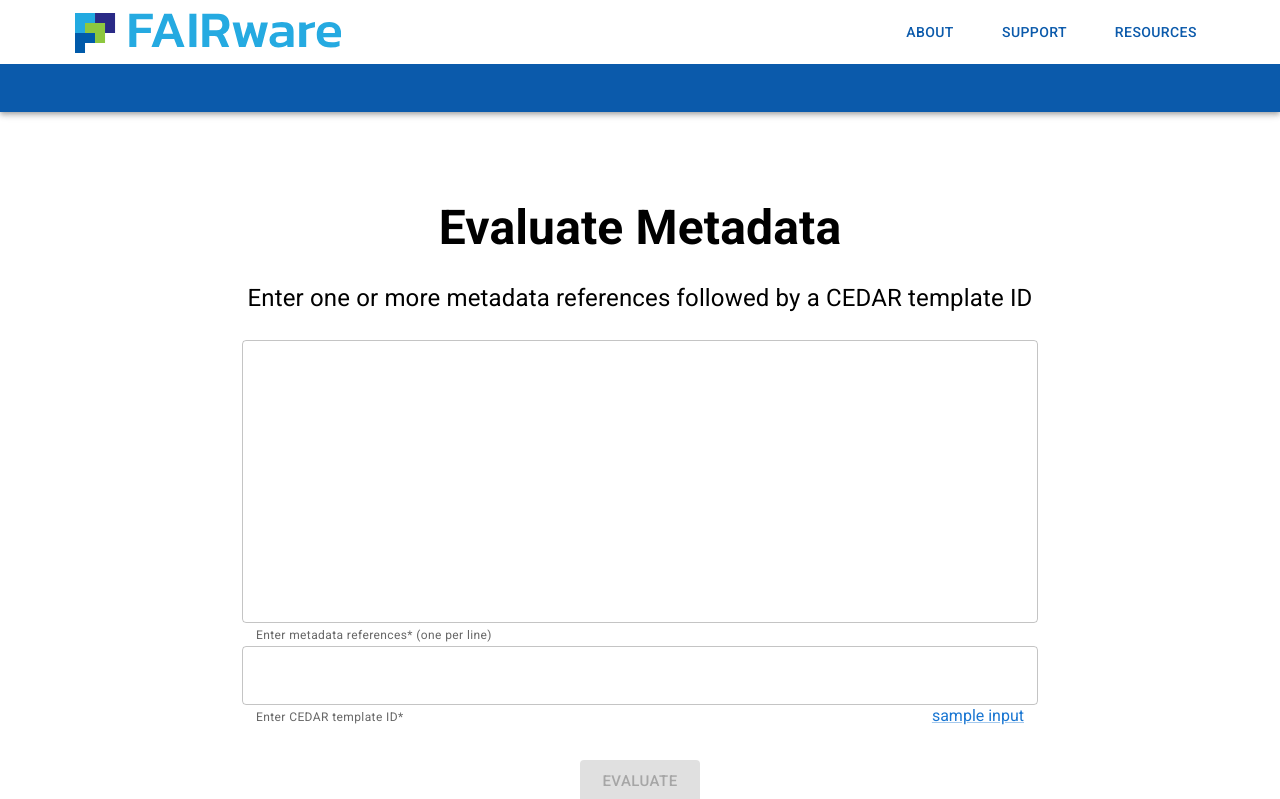
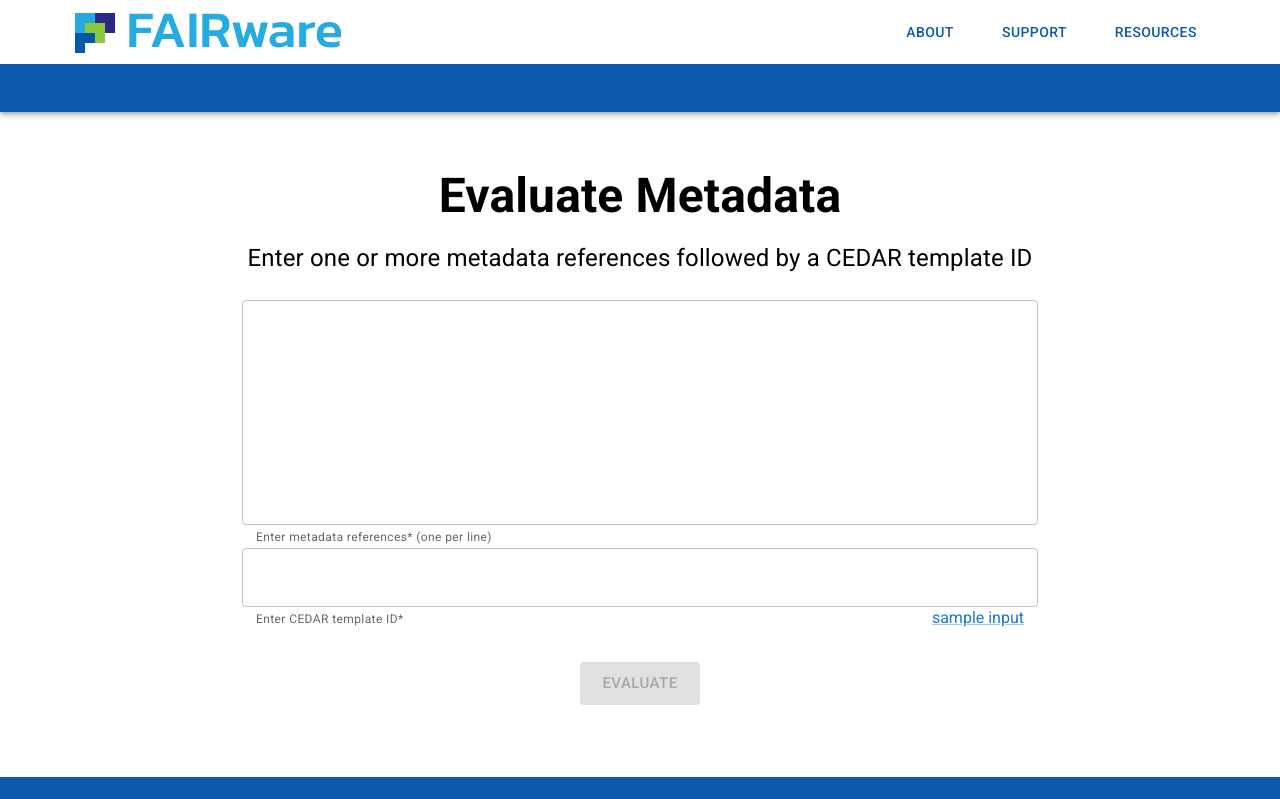
Before and after one commit to metadatacenter/fairware-workbench-ui, a React (Create React App) app: page /EvaluateMetadata in a window 1280 px wide. Shown: the top 799 px of the page. Built offline with nearby package versions, Linux system fonts and the light colour scheme.

Commit message:
fix: make full width

```diff
--- a/src/App.css
+++ b/src/App.css
@@ -165,7 +165,7 @@ pre {
 
 .mainSubtitle {
   text-align: center;
-  margin: 2vh 10vw auto 10vw;
+  margin: 1vh auto;
   font-size: 1.5rem;
 }
 
--- a/src/components/routes/EvaluateMetadata.js
+++ b/src/components/routes/EvaluateMetadata.js
@@ -76,14 +76,14 @@ export default function EvaluateMetadata() {
         <>
             <SimpleHeader/>
             <div id="appContent">
-                <div className="mainTitle">Evaluate Metadata</div>
+                <div className="mainTitle" style={{marginTop: "4vh"}}>Evaluate Metadata</div>
                 <div className="mainSubtitle">Enter one or more metadata references followed by a CEDAR template ID</div>
                 <div className="inputTextFieldContainer">
                     <TextField
                         id="inputMetadataUris"
                         multiline
-                        rows={10}
-                        inputProps={{style: {fontSize: 18, lineHeight: "25px"}}}
+                        rows={8}
+                        inputProps={{style: {fontSize: 18, lineHeight: "24px"}}}
                         onChange={handleInputMetadataUriChange}
                         value={metadataUris}
                         helperText="Enter metadata references* (one per line)"
```
